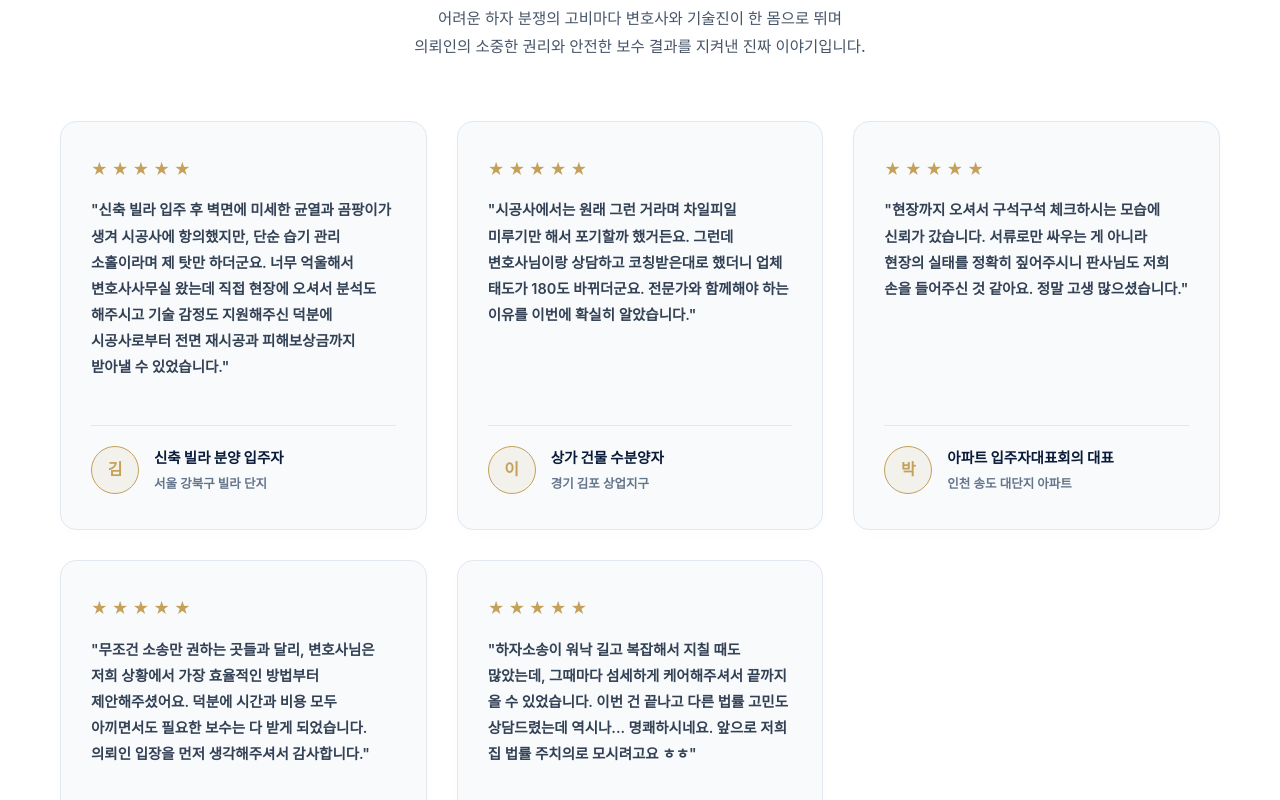
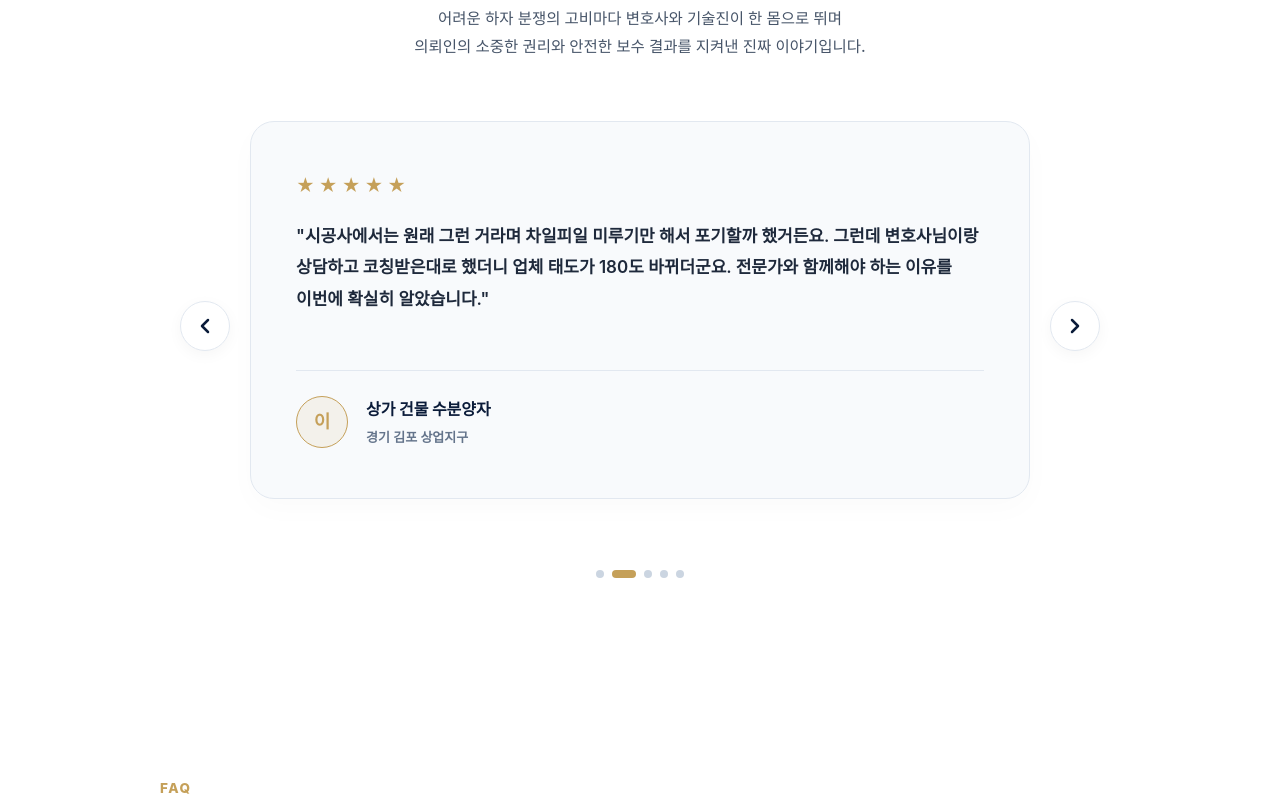
Before and after one commit to 2026flowlaw-cpu/flow, a Next.js app: page /practice/defect-litigation in a window 1280 px wide. Shown: the part 6100-6900 px from the top of the page. Built offline with nearby package versions, Linux system fonts and the light colour scheme; no server answers.

Commit message:
Convert DefectReviews into a gorgeous dynamic horizontal automatic slider

```diff
--- a/src/components/DefectReviews/DefectReviews.module.css
+++ b/src/components/DefectReviews/DefectReviews.module.css
@@ -46,46 +46,63 @@
 }
 
 /* ====================================================
-    5-CARD DYNAMIC GRID
+    CAROUSEL LAYOUT
    ==================================================== */
-.reviewsGridDynamic {
-  display: grid;
-  grid-template-columns: repeat(3, 1fr);
-  gap: 30px;
+.carouselContainer {
+  position: relative;
+  max-width: 880px; /* Centered, premium card proportion */
+  margin: 0 auto;
+  display: flex;
+  align-items: center;
 }
 
+.carouselViewport {
+  overflow: hidden;
+  width: 100%;
+}
+
+.carouselTrack {
+  display: flex;
+  transition: transform 0.6s cubic-bezier(0.25, 1, 0.5, 1); /* Custom smooth ease-out */
+  will-change: transform;
+}
+
+.carouselSlide {
+  flex: 0 0 100%;
+  width: 100%;
+  box-sizing: border-box;
+  padding: 0 50px; /* Generous breathing room for navigation buttons */
+}
+
+/* ====================================================
+    PREMIUM TESTIMONIAL CARD
+   ==================================================== */
 .reviewCard {
   background-color: #f8fafc;
   border: 1px solid #e2e8f0;
-  border-radius: 16px;
-  padding: 35px 30px;
+  border-radius: 24px;
+  padding: 50px 45px;
   display: flex;
   flex-direction: column;
   justify-content: space-between;
-  min-height: 320px;
-  box-shadow: 0 4px 20px rgba(0, 0, 0, 0.01);
-  transition: transform 0.3s cubic-bezier(0.4, 0, 0.2, 1), box-shadow 0.3s cubic-bezier(0.4, 0, 0.2, 1), border-color 0.3s ease;
+  min-height: 300px;
+  box-shadow: 0 10px 30px rgba(10, 27, 57, 0.02);
+  transition: border-color 0.3s ease, box-shadow 0.3s ease, background-color 0.3s ease;
+  position: relative;
 }
 
 .reviewCard:hover {
-  transform: translateY(-8px);
   border-color: rgba(197, 160, 89, 0.3);
-  box-shadow: 0 20px 40px rgba(10, 27, 57, 0.08);
+  box-shadow: 0 20px 40px rgba(10, 27, 57, 0.06);
   background-color: #ffffff;
-}
-
-/* Make card 1 & 3 look slightly different or keep uniform for clean consistency */
-.reviewCard:nth-child(4), .reviewCard:nth-child(5) {
-  /* Center the bottom row if we have 5 cards */
-  grid-column: span 1;
 }
 
 /* Top Meta & Stars */
 .cardTop {
   display: flex;
   flex-direction: column;
-  gap: 15px;
-  margin-bottom: 20px;
+  gap: 20px;
+  margin-bottom: 25px;
 }
 
 .starRating {
@@ -94,32 +111,34 @@
 }
 
 .star {
-  font-size: 16px;
+  font-size: 18px;
   color: #C5A059; /* Gold stars */
 }
 
 .reviewText {
-  font-size: 14.5px;
-  color: #334155;
-  line-height: 1.8;
+  font-size: 17px;
+  color: #1e293b;
+  line-height: 1.85;
   font-weight: 600;
   word-break: keep-all;
   margin: 0;
+  position: relative;
+  z-index: 2;
 }
 
 /* Bottom Client Meta */
 .cardBottom {
-  margin-top: 25px;
+  margin-top: 30px;
   border-top: 1px solid #e2e8f0;
-  padding-top: 20px;
+  padding-top: 25px;
   display: flex;
   align-items: center;
-  gap: 15px;
+  gap: 18px;
 }
 
 .avatar {
-  width: 48px;
-  height: 48px;
+  width: 52px;
+  height: 52px;
   border-radius: 50%;
   background-color: rgba(197, 160, 89, 0.1);
   border: 1.5px solid #C5A059;
@@ -127,7 +146,7 @@
   align-items: center;
   justify-content: center;
   color: #C5A059;
-  font-size: 16px;
+  font-size: 18px;
   font-weight: 800;
   flex-shrink: 0;
 }
@@ -139,34 +158,117 @@
 }
 
 .clientName {
-  font-size: 14.5px;
+  font-size: 16px;
   font-weight: 800;
   color: #0A1B39;
 }
 
 .clientSub {
-  font-size: 12.5px;
+  font-size: 13px;
   color: #64748b;
   font-weight: 600;
 }
 
 /* ====================================================
+    NAVIGATION BUTTONS
+   ==================================================== */
+.navBtn {
+  position: absolute;
+  top: 50%;
+  transform: translateY(-50%);
+  width: 50px;
+  height: 50px;
+  border-radius: 50%;
+  background-color: #ffffff;
+  border: 1px solid #e2e8f0;
+  color: #0A1B39;
+  display: flex;
+  align-items: center;
+  justify-content: center;
+  cursor: pointer;
+  z-index: 10;
+  transition: all 0.3s cubic-bezier(0.4, 0, 0.2, 1);
+  box-shadow: 0 4px 15px rgba(0, 0, 0, 0.04);
+}
+
+.navBtn:hover {
+  background-color: #0A1B39;
+  border-color: #0A1B39;
+  color: #ffffff;
+  box-shadow: 0 10px 20px rgba(10, 27, 57, 0.15);
+}
+
+.prevBtn {
+  left: -20px;
+}
+
+.nextBtn {
+  right: -20px;
+}
+
+/* ====================================================
+    PAGINATION DOTS
+   ==================================================== */
+.paginationDots {
+  display: flex;
+  justify-content: center;
+  gap: 8px;
+  margin-top: 40px;
+}
+
+.dot {
+  width: 8px;
+  height: 8px;
+  border-radius: 50%;
+  background-color: #cbd5e1;
+  border: none;
+  cursor: pointer;
+  padding: 0;
+  transition: all 0.3s cubic-bezier(0.4, 0, 0.2, 1);
+}
+
+.dot:hover {
+  background-color: #94a3b8;
+}
+
+.activeDot {
+  width: 24px; /* Pill-shaped active state */
+  border-radius: 4px;
+  background-color: #C5A059 !important; /* Gold active dot */
+}
+
+/* ====================================================
     RESPONSIVE MEDIA QUERIES
    ==================================================== */
-@media (max-width: 1024px) {
-  .reviewsGridDynamic {
-    grid-template-columns: repeat(2, 1fr);
-    gap: 20px;
+@media (max-width: 768px) {
+  .carouselSlide {
+    padding: 0 20px;
   }
-}
 
-@media (max-width: 768px) {
-  .reviewsGridDynamic {
-    grid-template-columns: 1fr;
-    gap: 25px;
+  .reviewCard {
+    padding: 35px 25px;
+    min-height: 340px;
+  }
+
+  .reviewText {
+    font-size: 15px;
+    line-height: 1.75;
   }
 
   .mainTitle {
     font-size: 28px;
   }
+
+  .navBtn {
+    width: 40px;
+    height: 40px;
+  }
+
+  .prevBtn {
+    left: -10px;
+  }
+
+  .nextBtn {
+    right: -10px;
+  }
 }
--- a/src/components/DefectReviews/DefectReviews.tsx
+++ b/src/components/DefectReviews/DefectReviews.tsx
@@ -1,6 +1,6 @@
 "use client";
 
-import React from 'react';
+import React, { useState, useEffect, useRef } from 'react';
 import styles from './DefectReviews.module.css';
 
 interface ReviewItem {
@@ -12,6 +12,10 @@ interface ReviewItem {
 }
 
 export default function DefectReviews() {
+  const [currentIndex, setCurrentIndex] = useState(0);
+  const [isPaused, setIsPaused] = useState(false);
+  const autoPlayTimer = useRef<NodeJS.Timeout | null>(null);
+
   const reviews: ReviewItem[] = [
     {
       id: 1,
@@ -50,6 +54,29 @@ export default function DefectReviews() {
     }
   ];
 
+  const handlePrev = () => {
+    setCurrentIndex((prev) => (prev === 0 ? reviews.length - 1 : prev - 1));
+  };
+
+  const handleNext = () => {
+    setCurrentIndex((prev) => (prev === reviews.length - 1 ? 0 : prev + 1));
+  };
+
+  // Auto-play effect
+  useEffect(() => {
+    if (!isPaused) {
+      autoPlayTimer.current = setInterval(() => {
+        handleNext();
+      }, 5000); // Auto slide every 5 seconds
+    }
+
+    return () => {
+      if (autoPlayTimer.current) {
+        clearInterval(autoPlayTimer.current);
+      }
+    };
+  }, [isPaused]);
+
   return (
     <section className={styles.sectionWrapper}>
       <div className={styles.container}>
@@ -64,10 +91,28 @@ export default function DefectReviews() {
           </p>
         </div>
 
-        {/* 5-Card Dynamic Grid Layout */}
-        <div className={styles.reviewsGridDynamic}>
+        {/* Carousel Slider Outer Wrapper */}
+        <div
+          className={styles.carouselContainer}
+          onMouseEnter={() => setIsPaused(true)}
+          onMouseLeave={() => setIsPaused(false)}
+        >
+          {/* Navigation Prev Button */}
+          <button className={`${styles.navBtn} ${styles.prevBtn}`} onClick={handlePrev} aria-label="Previous review">
+            <svg width="24" height="24" viewBox="0 0 24 24" fill="none" stroke="currentColor" strokeWidth="2.5" strokeLinecap="round" strokeLinejoin="round">
+              <polyline points="15 18 9 12 15 6" />
+            </svg>
+          </button>
+
+          {/* Viewport Box */}
+          <div className={styles.carouselViewport}>
+            <div
+              className={styles.carouselTrack}
+              style={{ transform: `translateX(-${currentIndex * 100}%)` }}
+            >
               {reviews.map((item) => (
-            <div className={styles.reviewCard} key={item.id}>
+                <div className={styles.carouselSlide} key={item.id}>
+                  <div className={styles.reviewCard}>
 
                     {/* Star Rating & Card Body */}
                     <div className={styles.cardTop}>
@@ -91,6 +136,28 @@ export default function DefectReviews() {
                     </div>
 
                   </div>
+                </div>
+              ))}
+            </div>
+          </div>
+
+          {/* Navigation Next Button */}
+          <button className={`${styles.navBtn} ${styles.nextBtn}`} onClick={handleNext} aria-label="Next review">
+            <svg width="24" height="24" viewBox="0 0 24 24" fill="none" stroke="currentColor" strokeWidth="2.5" strokeLinecap="round" strokeLinejoin="round">
+              <polyline points="9 18 15 12 9 6" />
+            </svg>
+          </button>
+        </div>
+
+        {/* Bottom Pagination Dots */}
+        <div className={styles.paginationDots}>
+          {reviews.map((_, index) => (
+            <button
+              key={index}
+              className={`${styles.dot} ${currentIndex === index ? styles.activeDot : ''}`}
+              onClick={() => setCurrentIndex(index)}
+              aria-label={`Go to slide ${index + 1}`}
+            />
           ))}
         </div>
 
```
Lines whose indentation alone changed are shown as unchanged.
